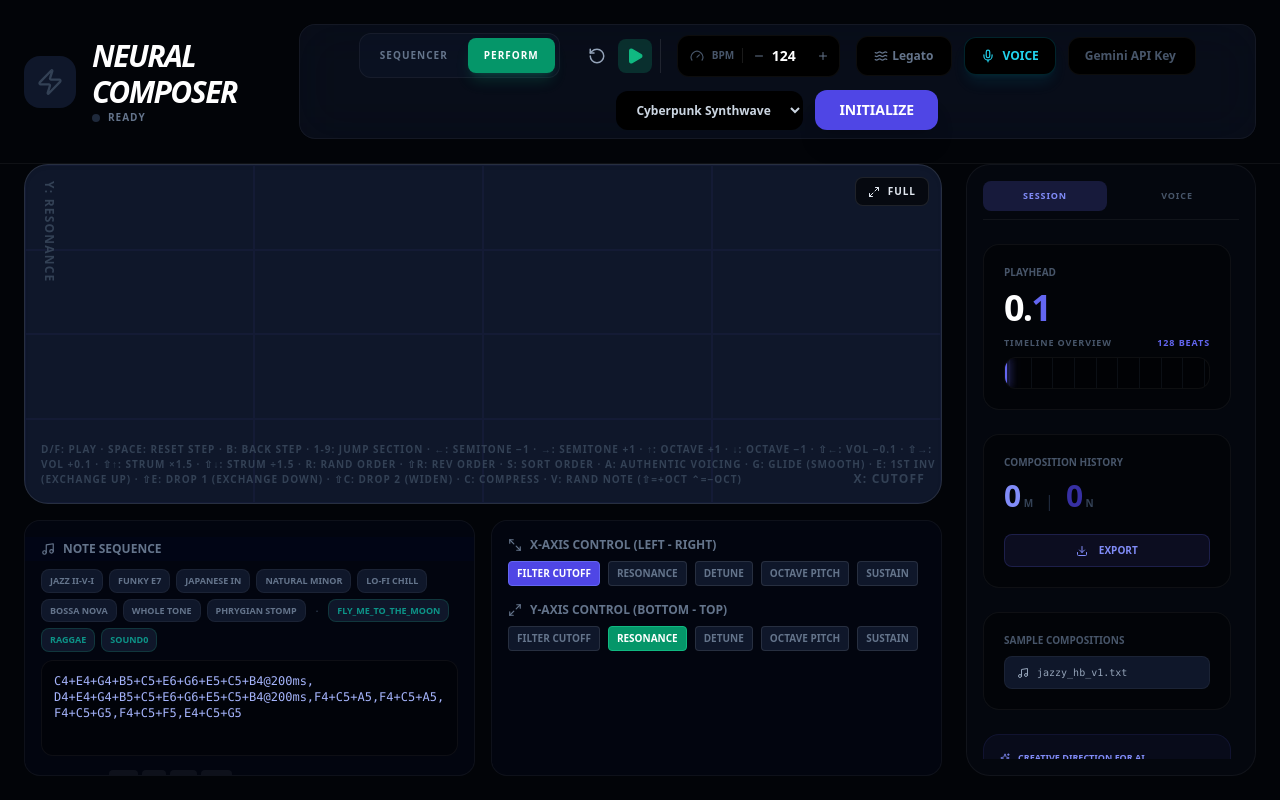
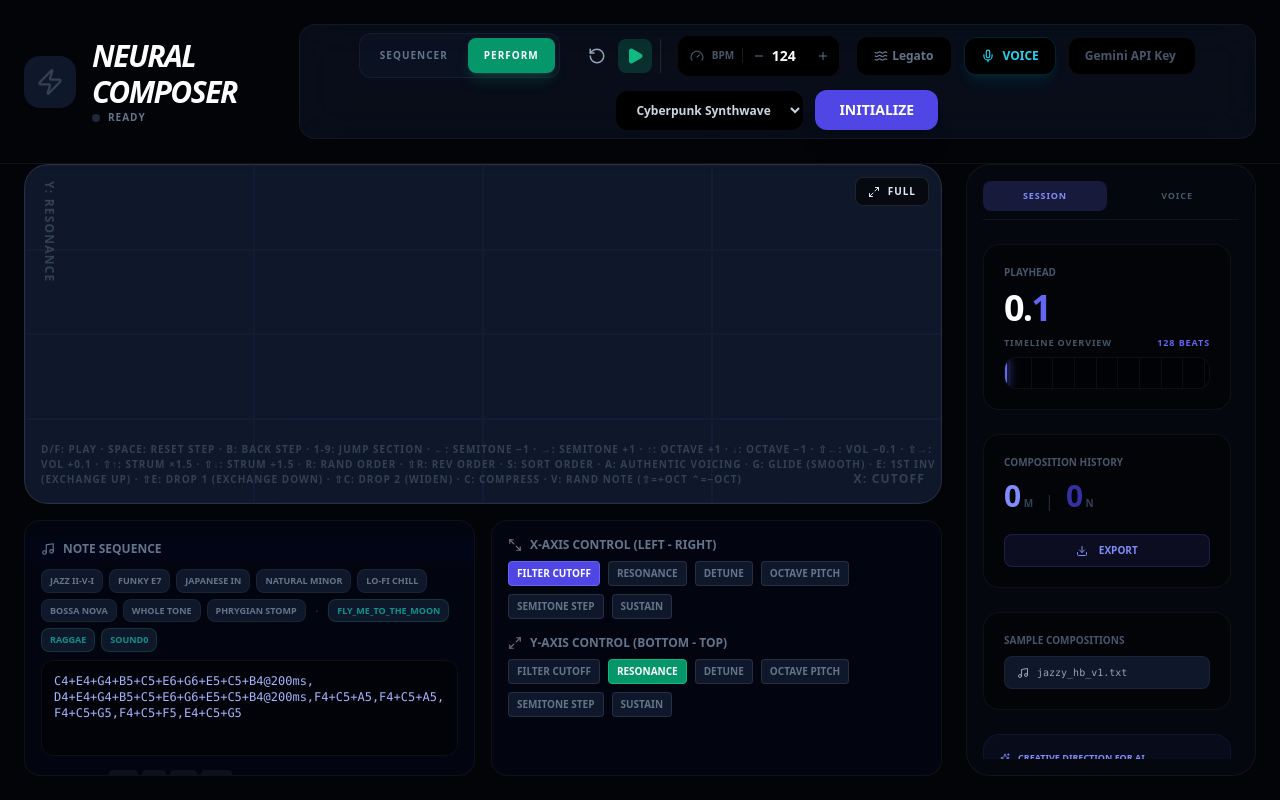
Before and after one commit to nathanwang000/NeuralComposer, a React (Vite) app: page / in a window 1280 px wide. Built offline with nearby package versions, Linux system fonts and the light colour scheme.

Commit message:
added semitone detune

```diff
--- a/components/PerformancePad.tsx
+++ b/components/PerformancePad.tsx
@@ -4,7 +4,7 @@ import { createPortal } from 'react-dom';
 import { audioEngine } from '../services/audioEngine';
 import { SynthConfig } from '../types';
 
-type ModulationTarget = keyof SynthConfig | 'detune_octave';
+type ModulationTarget = keyof SynthConfig | 'detune_octave' | 'detune_semitone';
 
 type ChordStep = {
     notes: number[];
@@ -792,6 +792,7 @@ const AVAILABLE_TARGETS: { label: string; value: ModulationTarget }[] = [
   { label: 'Resonance', value: 'resonance' },
   { label: 'Detune', value: 'detune' },
   { label: 'Octave Pitch', value: 'detune_octave' },
+  { label: 'Semitone Step', value: 'detune_semitone' },
   { label: 'Sustain', value: 'sustain' },
 ];
 
@@ -1329,8 +1330,9 @@ const PerformancePad: React.FC = () => {
             case 'cutoff':        return ['cutoff',    100 + (val * 8000)];  // 100Hz - 8100Hz
             case 'resonance':     return ['resonance', val * 20];            // 0 - 20
             case 'detune':        return ['detune',    (val - 0.5) * 100];   // -50 to +50 cents
-            case 'detune_octave': return ['detune',    (val - 0.5) * 2400];  // -1200 to +1200 cents (±1 octave)
-            case 'sustain':       return ['sustain',   val];                 // 0 - 1
+            case 'detune_octave':   return ['detune',    (val - 0.5) * 2400];                               // -1200 to +1200 cents (±1 octave)
+            case 'detune_semitone': return ['detune',    Math.round((val - 0.5) * 24) * 100];            // snapped to nearest semitone, ±12 semitones
+            case 'sustain':        return ['sustain',   val];                                            // 0 - 1
             default:              return [target as keyof SynthConfig, 0];
         }
     };
```
